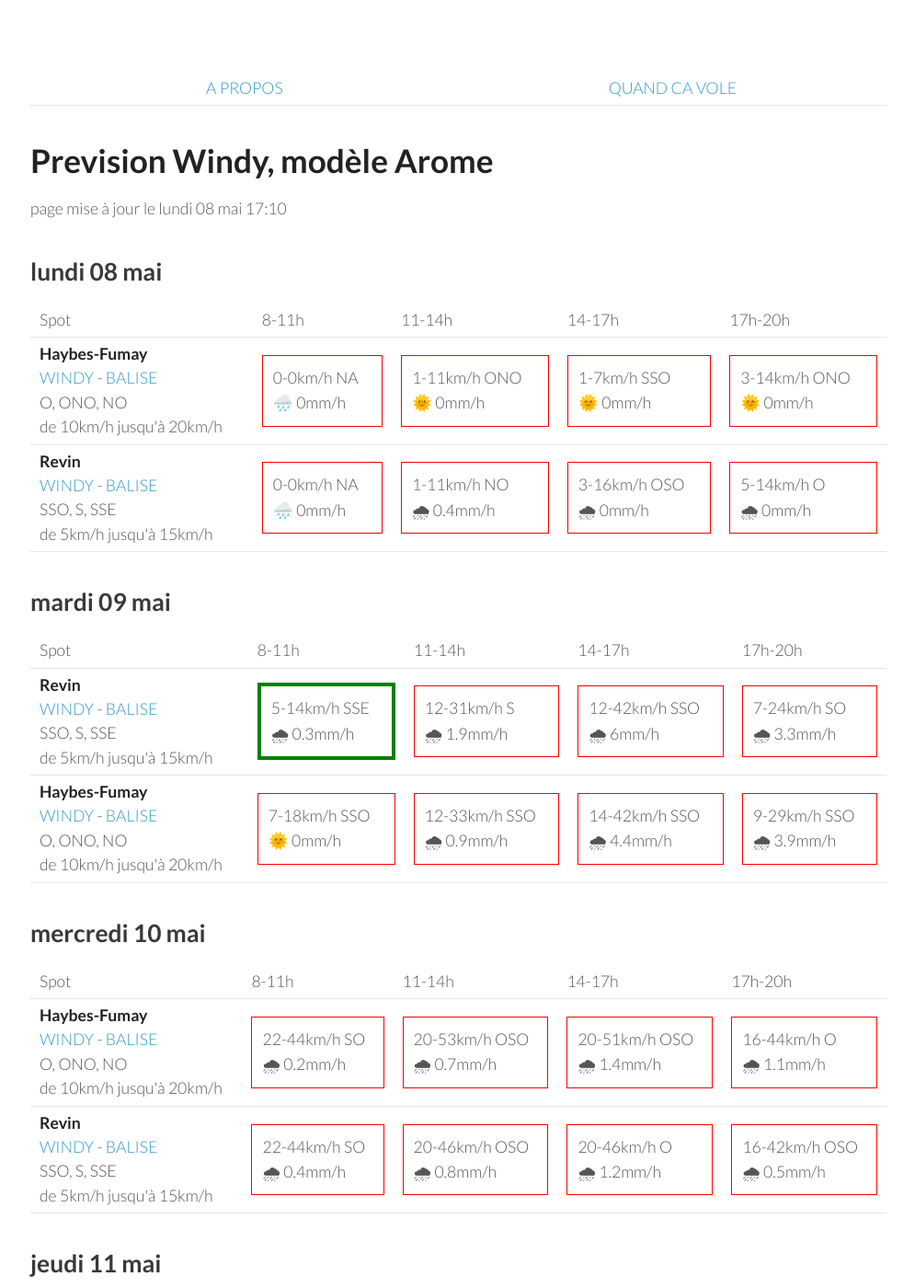
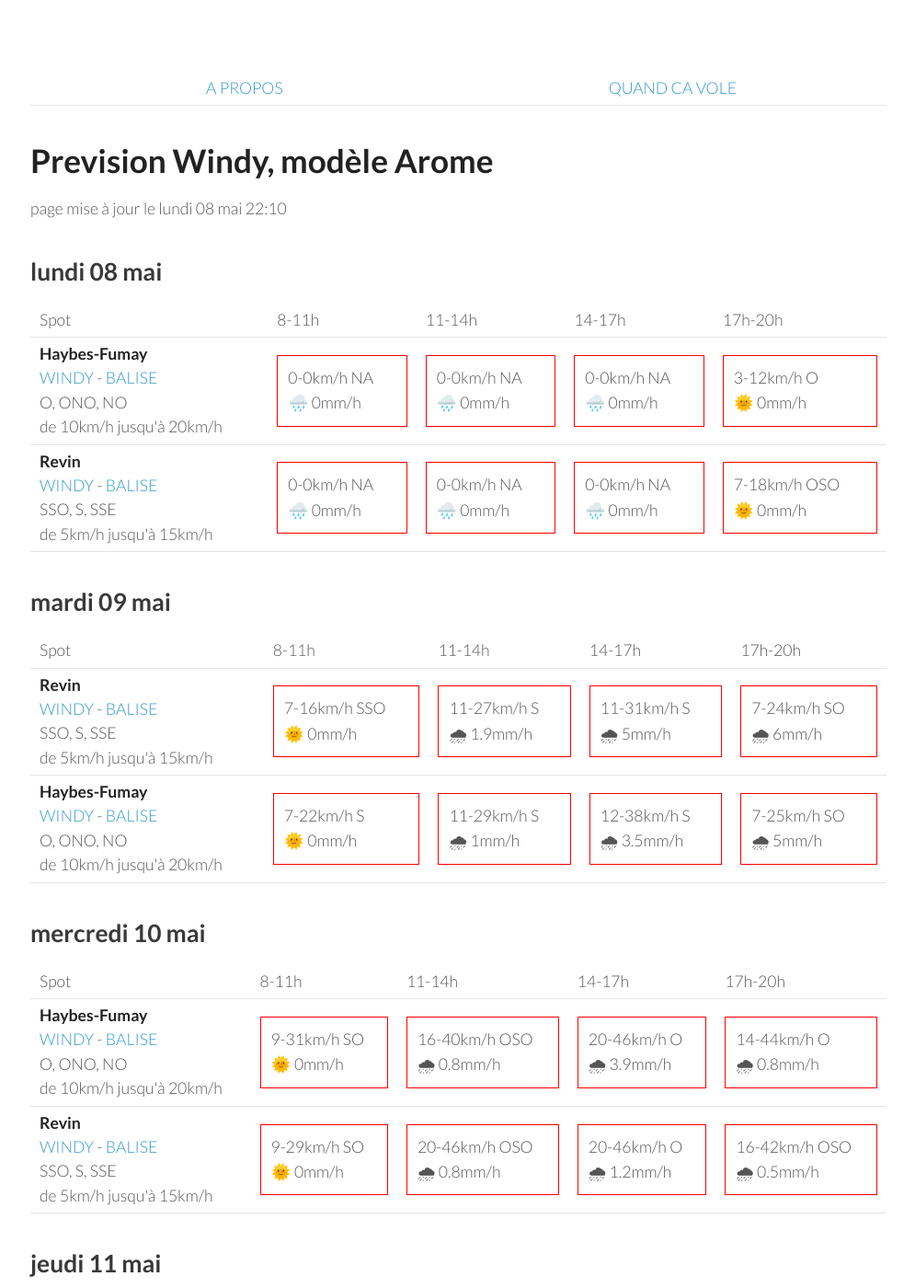
Before and after one commit to parapente-dans-le-nord/parapente-dans-le-nord.github.io, a Jekyll site: the page built from ardennes.markdown, in a window 1280 px wide and 1400 px high. Shown: the whole window at 92% size, without its empty margins (25-1020 px from the left). Built offline with Jekyll 4.4.1, drawn with Linux system fonts in a browser that asks for light colours; some of the changed text lies outside the part shown.

Commit message:
update index.markdown

```diff
--- a/ardennes.markdown
+++ b/ardennes.markdown
@@ -7,7 +7,7 @@ title:  "Tous les spots"
 {: .links}
 
 # Prevision Windy, modèle Arome
-page mise à jour le lundi 08 mai 17:10
+page mise à jour le lundi 08 mai 22:10
 
 ## lundi 08 mai
 
@@ -25,18 +25,18 @@ page mise à jour le lundi 08 mai 17:10
         <td><strong>Haybes-Fumay</strong><br><a href="https://windy.com/49.998/4.715?49.913,4.738,10">WINDY</a> - <span class=""><a href="http://www.balisemeteo.com/balise.php?idBalise=104">BALISE</a> </span><br> <span class="vent-favorable">O, ONO, NO</span><br><span class="force-vent">de 10km/h jusqu'à 20km/h</span> </td>
 
             <td><div class="not-flyable"><p>0-0km/h NA</p><p>🌧️ 0mm/h</p></div></td>
-            <td><div class="not-flyable"><p>1-11km/h ONO</p><p>🌞 0mm/h</p></div></td>
-            <td><div class="not-flyable"><p>1-7km/h SSO</p><p>🌞 0mm/h</p></div></td>
-            <td><div class="not-flyable"><p>3-14km/h ONO</p><p>🌞 0mm/h</p></div></td>
+            <td><div class="not-flyable"><p>0-0km/h NA</p><p>🌧️ 0mm/h</p></div></td>
+            <td><div class="not-flyable"><p>0-0km/h NA</p><p>🌧️ 0mm/h</p></div></td>
+            <td><div class="not-flyable"><p>3-12km/h O</p><p>🌞 0mm/h</p></div></td>
 
     </tr>
 <tr>
         <td><strong>Revin</strong><br><a href="https://windy.com/49.948/4.625?49.543,4.625,8">WINDY</a> - <span class=""><a href="http://www.balisemeteo.com/balise.php?idBalise=5019">BALISE</a> </span><br> <span class="vent-favorable">SSO, S, SSE</span><br><span class="force-vent">de 5km/h jusqu'à 15km/h</span> </td>
 
             <td><div class="not-flyable"><p>0-0km/h NA</p><p>🌧️ 0mm/h</p></div></td>
-            <td><div class="not-flyable"><p>1-11km/h NO</p><p>🌧 0.4mm/h</p></div></td>
-            <td><div class="not-flyable"><p>3-16km/h OSO</p><p>🌧 0mm/h</p></div></td>
-            <td><div class="not-flyable"><p>5-14km/h O</p><p>🌧 0mm/h</p></div></td>
+            <td><div class="not-flyable"><p>0-0km/h NA</p><p>🌧️ 0mm/h</p></div></td>
+            <td><div class="not-flyable"><p>0-0km/h NA</p><p>🌧️ 0mm/h</p></div></td>
+            <td><div class="not-flyable"><p>7-18km/h OSO</p><p>🌞 0mm/h</p></div></td>
 
     </tr>
 
@@ -58,20 +58,20 @@ page mise à jour le lundi 08 mai 17:10
 <tr>
         <td><strong>Revin</strong><br><a href="https://windy.com/49.948/4.625?49.543,4.625,8">WINDY</a> - <span class=""><a href="http://www.balisemeteo.com/balise.php?idBalise=5019">BALISE</a> </span><br> <span class="vent-favorable">SSO, S, SSE</span><br><span class="force-vent">de 5km/h jusqu'à 15km/h</span> </td>
 
-            <td><div class="flyable"><p>5-14km/h SSE</p><p>🌧 0.3mm/h</p></div></td>
-            <td><div class="not-flyable"><p>12-31km/h S</p><p>🌧 1.9mm/h</p></div></td>
-            <td><div class="not-flyable"><p>12-42km/h SSO</p><p>🌧 6mm/h</p></div></td>
-            <td><div class="not-flyable"><p>7-24km/h SO</p><p>🌧 3.3mm/h</p></div></td>
+            <td><div class="not-flyable"><p>7-16km/h SSO</p><p>🌞 0mm/h</p></div></td>
+            <td><div class="not-flyable"><p>11-27km/h S</p><p>🌧 1.9mm/h</p></div></td>
+            <td><div class="not-flyable"><p>11-31km/h S</p><p>🌧 5mm/h</p></div></td>
+            <td><div class="not-flyable"><p>7-24km/h SO</p><p>🌧 6mm/h</p></div></td>
 
 
     </tr>
 <tr>
         <td><strong>Haybes-Fumay</strong><br><a href="https://windy.com/49.998/4.715?49.913,4.738,10">WINDY</a> - <span class=""><a href="http://www.balisemeteo.com/balise.php?idBalise=104">BALISE</a> </span><br> <span class="vent-favorable">O, ONO, NO</span><br><span class="force-vent">de 10km/h jusqu'à 20km/h</span> </td>
 
-            <td><div class="not-flyable"><p>7-18km/h SSO</p><p>🌞 0mm/h</p></div></td>
-            <td><div class="not-flyable"><p>12-33km/h SSO</p><p>🌧 0.9mm/h</p></div></td>
-            <td><div class="not-flyable"><p>14-42km/h SSO</p><p>🌧 4.4mm/h</p></div></td>
-            <td><div class="not-flyable"><p>9-29km/h SSO</p><p>🌧 3.9mm/h</p></div></td>
+            <td><div class="not-flyable"><p>7-22km/h S</p><p>🌞 0mm/h</p></div></td>
+            <td><div class="not-flyable"><p>11-29km/h S</p><p>🌧 1mm/h</p></div></td>
+            <td><div class="not-flyable"><p>12-38km/h S</p><p>🌧 3.5mm/h</p></div></td>
+            <td><div class="not-flyable"><p>7-25km/h SO</p><p>🌧 5mm/h</p></div></td>
 
 
     </tr>
@@ -94,17 +94,17 @@ page mise à jour le lundi 08 mai 17:10
 <tr>
         <td><strong>Haybes-Fumay</strong><br><a href="https://windy.com/49.998/4.715?49.913,4.738,10">WINDY</a> - <span class=""><a href="http://www.balisemeteo.com/balise.php?idBalise=104">BALISE</a> </span><br> <span class="vent-favorable">O, ONO, NO</span><br><span class="force-vent">de 10km/h jusqu'à 20km/h</span> </td>
 
-            <td><div class="not-flyable"><p>22-44km/h SO</p><p>🌧 0.2mm/h</p></div></td>
-            <td><div class="not-flyable"><p>20-53km/h OSO</p><p>🌧 0.7mm/h</p></div></td>
-            <td><div class="not-flyable"><p>20-51km/h OSO</p><p>🌧 1.4mm/h</p></div></td>
-            <td><div class="not-flyable"><p>16-44km/h O</p><p>🌧 1.1mm/h</p></div></td>
+            <td><div class="not-flyable"><p>9-31km/h SO</p><p>🌞 0mm/h</p></div></td>
+            <td><div class="not-flyable"><p>16-40km/h OSO</p><p>🌧 0.8mm/h</p></div></td>
+            <td><div class="not-flyable"><p>20-46km/h O</p><p>🌧 3.9mm/h</p></div></td>
+            <td><div class="not-flyable"><p>14-44km/h O</p><p>🌧 0.8mm/h</p></div></td>
 
 
     </tr>
 <tr>
         <td><strong>Revin</strong><br><a href="https://windy.com/49.948/4.625?49.543,4.625,8">WINDY</a> - <span class=""><a href="http://www.balisemeteo.com/balise.php?idBalise=5019">BALISE</a> </span><br> <span class="vent-favorable">SSO, S, SSE</span><br><span class="force-vent">de 5km/h jusqu'à 15km/h</span> </td>
 
-            <td><div class="not-flyable"><p>22-44km/h SO</p><p>🌧 0.4mm/h</p></div></td>
+            <td><div class="not-flyable"><p>9-29km/h SO</p><p>🌞 0mm/h</p></div></td>
             <td><div class="not-flyable"><p>20-46km/h OSO</p><p>🌧 0.8mm/h</p></div></td>
             <td><div class="not-flyable"><p>20-46km/h O</p><p>🌧 1.2mm/h</p></div></td>
             <td><div class="not-flyable"><p>16-42km/h OSO</p><p>🌧 0.5mm/h</p></div></td>
@@ -140,10 +140,10 @@ page mise à jour le lundi 08 mai 17:10
 <tr>
         <td><strong>Haybes-Fumay</strong><br><a href="https://windy.com/49.998/4.715?49.913,4.738,10">WINDY</a> - <span class=""><a href="http://www.balisemeteo.com/balise.php?idBalise=104">BALISE</a> </span><br> <span class="vent-favorable">O, ONO, NO</span><br><span class="force-vent">de 10km/h jusqu'à 20km/h</span> </td>
 
-            <td><div class="not-flyable"><p>9-20km/h SO</p><p>🌞 0mm/h</p></div></td>
-            <td><div class="not-flyable"><p>11-25km/h SO</p><p>🌞 0mm/h</p></div></td>
-            <td><div class="not-flyable"><p>9-25km/h SO</p><p>🌧 0.2mm/h</p></div></td>
-            <td><div class="not-flyable"><p>7-24km/h OSO</p><p>🌞 0mm/h</p></div></td>
+            <td><div class="not-flyable"><p>11-22km/h SO</p><p>🌞 0mm/h</p></div></td>
+            <td><div class="not-flyable"><p>9-24km/h SO</p><p>🌞 0mm/h</p></div></td>
+            <td><div class="not-flyable"><p>7-24km/h OSO</p><p>🌧 0.4mm/h</p></div></td>
+            <td><div class="not-flyable"><p>5-20km/h NO</p><p>🌞 0mm/h</p></div></td>
 
 
     </tr>
@@ -164,22 +164,22 @@ page mise à jour le lundi 08 mai 17:10
       <td>17h-20h</td>
     </tr>
 <tr>
-        <td><strong>Haybes-Fumay</strong><br><a href="https://windy.com/49.998/4.715?49.913,4.738,10">WINDY</a> - <span class=""><a href="http://www.balisemeteo.com/balise.php?idBalise=104">BALISE</a> </span><br> <span class="vent-favorable">O, ONO, NO</span><br><span class="force-vent">de 10km/h jusqu'à 20km/h</span> </td>
-
-            <td><div class="not-flyable"><p>9-20km/h NNE</p><p>🌞 0mm/h</p></div></td>
-            <td><div class="not-flyable"><p>16-37km/h NNE</p><p>🌧 0.2mm/h</p></div></td>
-            <td><div class="not-flyable"><p>18-40km/h NNE</p><p>🌧 0.6mm/h</p></div></td>
-            <td><div class="not-flyable"><p>22-46km/h N</p><p>🌧 0.8mm/h</p></div></td>
-
-
-    </tr>
-<tr>
         <td><strong>Revin</strong><br><a href="https://windy.com/49.948/4.625?49.543,4.625,8">WINDY</a> - <span class=""><a href="http://www.balisemeteo.com/balise.php?idBalise=5019">BALISE</a> </span><br> <span class="vent-favorable">SSO, S, SSE</span><br><span class="force-vent">de 5km/h jusqu'à 15km/h</span> </td>
 
             <td><div class="not-flyable"><p>11-22km/h N</p><p>🌞 0mm/h</p></div></td>
             <td><div class="not-flyable"><p>18-37km/h NNE</p><p>🌞 0mm/h</p></div></td>
             <td><div class="not-flyable"><p>18-40km/h N</p><p>🌧 1.6mm/h</p></div></td>
             <td><div class="not-flyable"><p>22-46km/h N</p><p>🌧 1.4mm/h</p></div></td>
+
+
+    </tr>
+<tr>
+        <td><strong>Haybes-Fumay</strong><br><a href="https://windy.com/49.998/4.715?49.913,4.738,10">WINDY</a> - <span class=""><a href="http://www.balisemeteo.com/balise.php?idBalise=104">BALISE</a> </span><br> <span class="vent-favorable">O, ONO, NO</span><br><span class="force-vent">de 10km/h jusqu'à 20km/h</span> </td>
+
+            <td><div class="not-flyable"><p>12-25km/h N</p><p>🌞 0mm/h</p></div></td>
+            <td><div class="not-flyable"><p>16-33km/h N</p><p>🌧 1.8mm/h</p></div></td>
+            <td><div class="not-flyable"><p>18-42km/h NNE</p><p>🌧 1.8mm/h</p></div></td>
+            <td><div class="not-flyable"><p>18-44km/h NNE</p><p>🌧 1.8mm/h</p></div></td>
 
 
     </tr>
@@ -200,6 +200,16 @@ page mise à jour le lundi 08 mai 17:10
       <td>17h-20h</td>
     </tr>
 <tr>
+        <td><strong>Haybes-Fumay</strong><br><a href="https://windy.com/49.998/4.715?49.913,4.738,10">WINDY</a> - <span class=""><a href="http://www.balisemeteo.com/balise.php?idBalise=104">BALISE</a> </span><br> <span class="vent-favorable">O, ONO, NO</span><br><span class="force-vent">de 10km/h jusqu'à 20km/h</span> </td>
+
+            <td><div class="not-flyable"><p>16-35km/h NNE</p><p>🌞 0mm/h</p></div></td>
+            <td><div class="not-flyable"><p>18-37km/h NNE</p><p>🌞 0mm/h</p></div></td>
+            <td><div class="not-flyable"><p>16-38km/h NNE</p><p>🌞 0mm/h</p></div></td>
+            <td><div class="not-flyable"><p>18-38km/h NNE</p><p>🌞 0mm/h</p></div></td>
+
+
+    </tr>
+<tr>
         <td><strong>Revin</strong><br><a href="https://windy.com/49.948/4.625?49.543,4.625,8">WINDY</a> - <span class=""><a href="http://www.balisemeteo.com/balise.php?idBalise=5019">BALISE</a> </span><br> <span class="vent-favorable">SSO, S, SSE</span><br><span class="force-vent">de 5km/h jusqu'à 15km/h</span> </td>
 
             <td><div class="not-flyable"><p>18-33km/h NNE</p><p>🌞 0mm/h</p></div></td>
@@ -209,16 +219,6 @@ page mise à jour le lundi 08 mai 17:10
 
 
     </tr>
-<tr>
-        <td><strong>Haybes-Fumay</strong><br><a href="https://windy.com/49.998/4.715?49.913,4.738,10">WINDY</a> - <span class=""><a href="http://www.balisemeteo.com/balise.php?idBalise=104">BALISE</a> </span><br> <span class="vent-favorable">O, ONO, NO</span><br><span class="force-vent">de 10km/h jusqu'à 20km/h</span> </td>
-
-            <td><div class="not-flyable"><p>16-33km/h NNE</p><p>🌞 0mm/h</p></div></td>
-            <td><div class="not-flyable"><p>18-40km/h NNE</p><p>🌧 0.2mm/h</p></div></td>
-            <td><div class="not-flyable"><p>18-44km/h NNE</p><p>🌧 0.2mm/h</p></div></td>
-            <td><div class="not-flyable"><p>22-46km/h NNE</p><p>🌧 0.8mm/h</p></div></td>
-
-
-    </tr>
 
 </tbody>
 </table>
```
